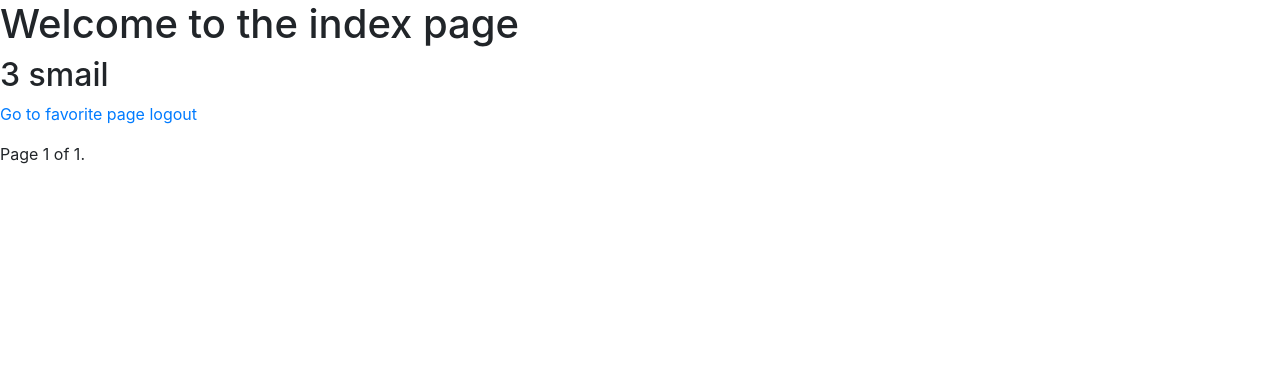
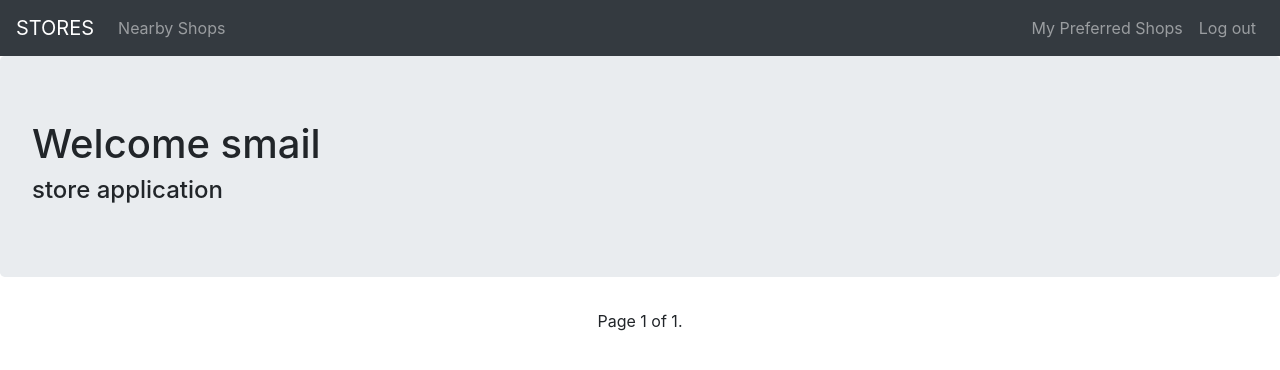
Before and after one commit to ismailer7/store_app, a Django app: page / in a window 1280 px wide. Shown: the top 370 px of the page. Run offline with Django 3.2, Linux system fonts and the light colour scheme; a user stored in the database is signed in; data comes from the database, SQL or seed files in the repository; both versions use the stored data as it was after the commit; some libraries are stand-ins or nearby versions.

Commit message:
Add some bootstrap to the Base Template

```diff
--- a/stores/templates/stores/base.html
+++ b/stores/templates/stores/base.html
@@ -13,6 +13,34 @@
 	</head>
 
 	<body>
+			<nav class="navbar navbar-expand-lg navbar-dark bg-dark">
+					<a class="navbar-brand" href="#">STORES</a>
+					<button class="navbar-toggler" type="button" data-toggle="collapse" data-target="#navbarSupportedContent" aria-controls="navbarSupportedContent" aria-expanded="false" aria-label="Toggle navigation">
+					  <span class="navbar-toggler-icon"></span>
+					</button>
+
+					<div class="collapse navbar-collapse" id="navbarSupportedContent">
+					  <ul class="navbar-nav mr-auto">
+						<li class="nav-item">
+						  <a class="nav-link" href="{% url 'index' %}">Nearby Shops<span class="sr-only">(current)</span></a>
+						</li>
+					  </ul>
+					  <form class="form-inline my-2 my-lg-0">
+							<ul class="navbar-nav mr-auto">
+									<li class="nav-item">
+									  	<a class="nav-link" href="{% url 'favorite' %}">My Preferred Shops</a>
+									</li>
+									<li class="nav-item">
+										<a class="nav-link" href="{% url 'logout' %}">Log out</a>
+									</li>
+							</ul>
+					  </form>
+					</div>
+				  </nav>
+				  <div class="jumbotron">
+					{% block top %}
+					{% endblock %}
+				  </div>
 
 		{% block body %} {% endblock %}
 
--- a/stores/templates/stores/index.html
+++ b/stores/templates/stores/index.html
@@ -3,20 +3,30 @@
         Home Page
     {% endblock %}
 
+    {% block top %}
+                <h1>Welcome {{user.username}}</h1>
+                <h4>store application</h4>
+    {% endblock %}
+
     {% block body %}
-        <h1>Welcome to the index page</h1>
-        <h2>
-            {{ user.id }} {{ user.username }}
-        </h2>
-        <a href="{% url 'favorite' %}">Go to favorite page</a>
-        <a href="{% url 'logout' %}">logout</a>
-        <ul>
-            {% for store in stores %}
-                <li> {{ store }} </li> <a href="store_id={{ store.id }}">Add to Favorite</a>
-            {% endfor %}
-
-        </ul>
-        <div class="pagination">
+            <div class="container">
+            <div class="row">
+                    {% for store in stores %}
+                    <div class="col-4">
+                        <div class="card border-dark mb-3" style="max-width: 20rem;">
+                                <div class="card-header">{{ store.id }}</div>
+                                <div class="card-body">
+                                  <h6 class="card-title">Store {{ store.name }}</h6>
+                                  <p class="card-text">Distance -> {{ store.distance }}</p>
+                                  <small><a href="store_id={{ store.id }}">Like</a></small>
+                                  <small style="float:right;"><a href="#">Dislike</a></small>
+                                </div>
+                        </div>
+                    </div>
+                {% endfor %}
+            </div>
+        <div class="pagination" style="display:table;margin-right: auto;
+        margin-left: auto;">
                 <span class="step-links">
                     {% if stores.has_previous %}
                         <a href="?page=1">&laquo; first</a>
@@ -33,4 +43,5 @@
                     {% endif %}
                 </span>
             </div>
+        </div>
     {% endblock %}
```
Also changed, not shown: stores/templates/stores/prefferedPage.html (+24 -9 lines), db.sqlite3.
